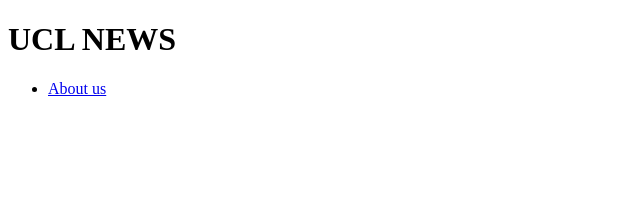
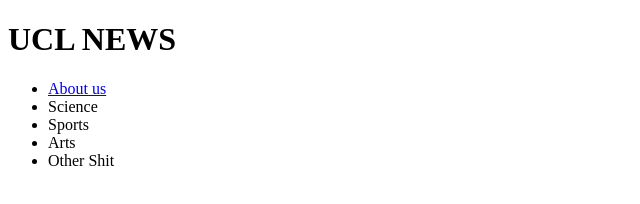
Before and after one commit to patriciaac/our-first-site, a plain HTML site: page index.html in a window 1280 px wide. Shown: the whole page, without its empty margins (0-640 px from the left). Drawn offline with Linux system fonts and the light colour scheme.

Commit message:
Pruebas
COsas

```diff
--- a/index.html
+++ b/index.html
@@ -8,9 +8,12 @@
   <body>
     <h1> UCL NEWS </h1>
 
-
-    <ul>
+      <ul>
         <li><a href="aboutus.html">About us</a></li>
+        <li> Science </li>
+        <li> Sports </li>
+        <li> Arts </li>
+        <li> Other Shit </li>
       </ul>
 
 
```
